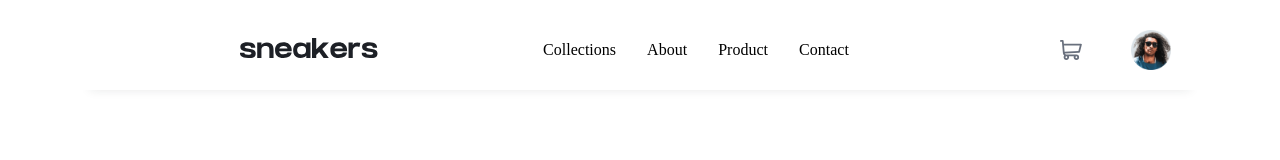
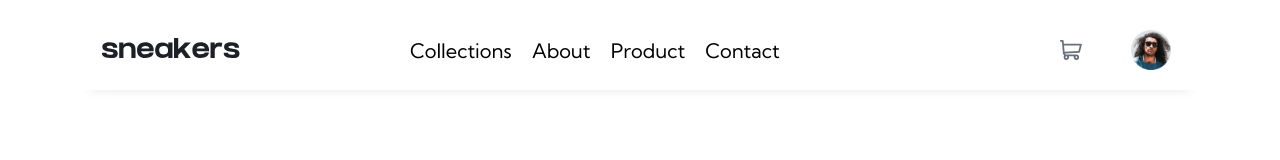
Before and after one commit to Kish-han/Shoe-Webpage, a plain HTML site: page index.html in a window 1280 px wide. Drawn offline with Linux system fonts and the light colour scheme.

Commit message:
Navbar debugging

```diff
--- a/style.css
+++ b/style.css
@@ -29,10 +29,30 @@ body{
     justify-content: space-between;
     align-items: center;
 }
+
+.nav-logo{
+    position: absolute;
+    left: 8%;
+}
+
 .nav-links{
     width: 23rem;
     display: flex;
     justify-content: space-evenly;
+    margin-left: 10rem;
+}
+#links{
+    font-size: 20px;
+    font-weight:500;
+    font-family: 'Kumbh Sans', sans-serif;
+    margin-right: 5px;
+    margin-left: 5px;
+    padding: 5px;
+}
+#links:hover{
+    cursor: pointer;
+    color: hsl(26, 100%, 55%);
+    transition: all 0.3s ease-in;
 }
 .nav-right{
     width: 10rem;
@@ -71,6 +91,7 @@ body{
         display: flex;
         flex-direction: column;
         position: absolute;
+        margin: 0px;
         width: 100%;
         height: 50vh;
         padding: 5px;
```
